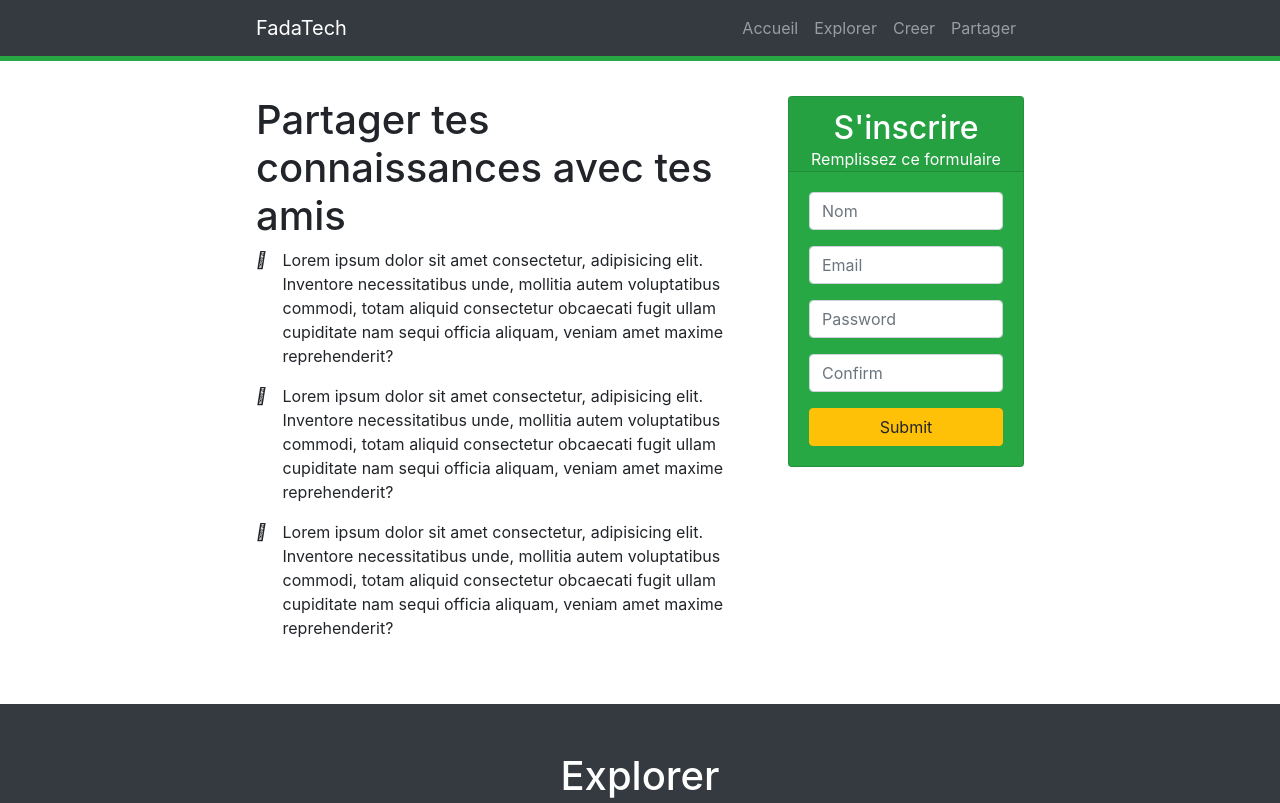
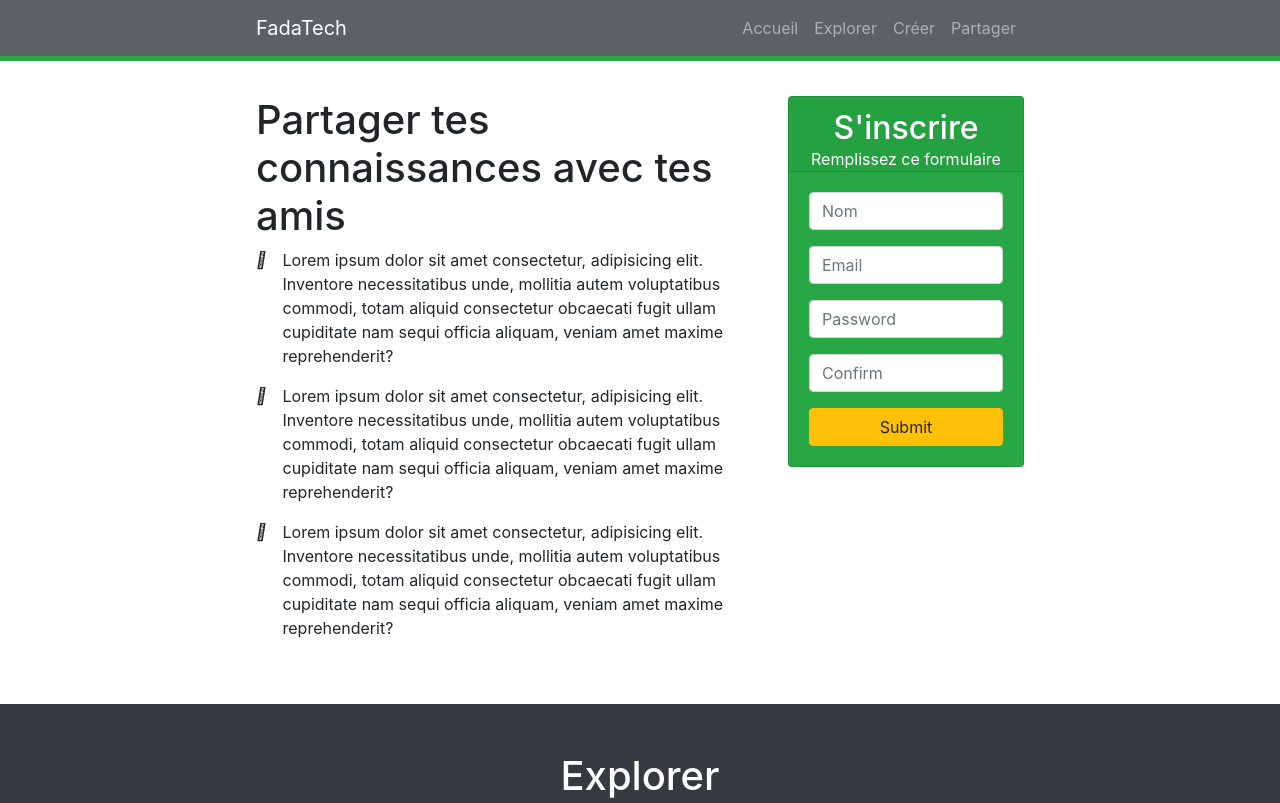
Before and after one commit to Aztaro97/FadaTech, a plain HTML site: page index.html in a window 1280 px wide. Shown: the top 803 px of the page. Drawn offline with Linux system fonts and the light colour scheme.

Commit message:
transform my background tranparent

```diff
--- a/css/style.css
+++ b/css/style.css
@@ -3,6 +3,7 @@
 }
 nav {
     border-bottom: 5px solid #28A745;
+    background: rgba(52, 58, 64, 0.8);
 }
 @media only screen and (max-width:990px) {
     .X_padding {
--- a/index.html
+++ b/index.html
@@ -12,7 +12,7 @@
 <body>
     <!--$$$$$$$$$$$$$$$$$$$$   HEADER   $$$$$$$$$$$$$$$$$$$$$$$$4-->
     <header>
-        <nav class="navbar navbar-expand-lg navbar-dark bg-dark fixed-top X_padding py-2" id="Navigation">
+        <nav class="navbar navbar-expand-lg navbar-dark fixed-top X_padding py-2" id="Navigation">
             <a class="navbar-brand" href="#">FadaTech</a>
             <div class="navbar-toggler" data-target="#NavabarSupportContente" data-toggle="collapse" >
                 <span class="navbar-toggler-icon"></span>
@@ -26,7 +26,7 @@
                         <a href="#Explorer" class="nav-link">Explorer</a>
                     </li>
                     <li class="nav-item">
-                        <a href="#Creer" class="nav-link">Creer</a>
+                        <a href="#Creer" class="nav-link">Créer</a>
                     </li>
                     <li class="nav-item">
                         <a href="#Partager" class="nav-link">Partager</a>
```
